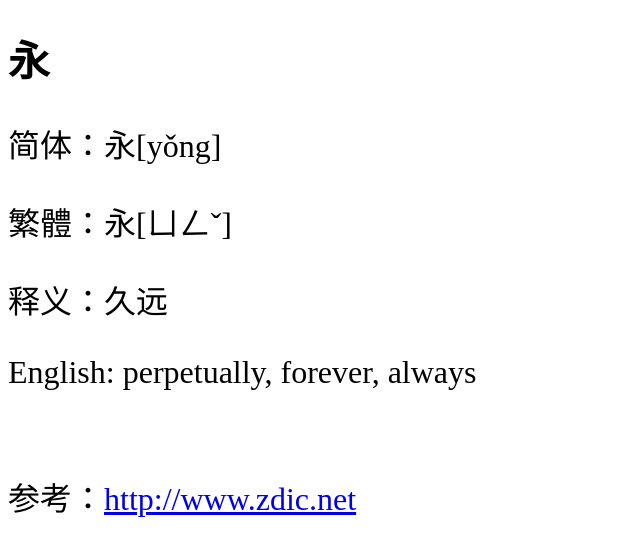
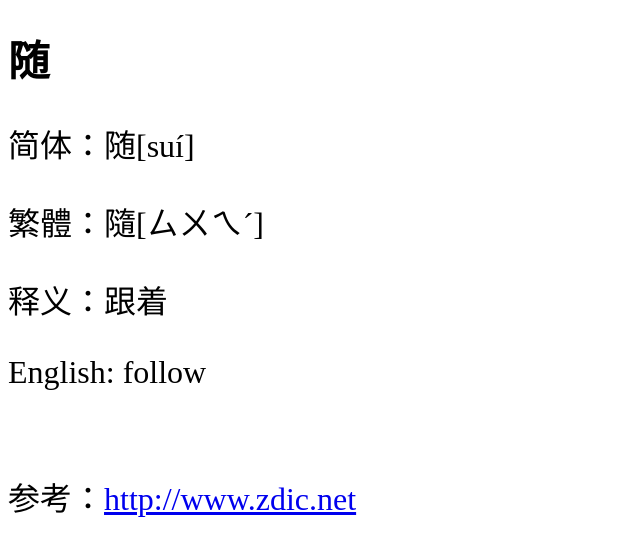
Before and after one commit to shengzhe/livecalligraphy, a Jekyll site: the page built from _posts/2012-08-31-LanTing-188.html, in a window 1280 px wide. Shown: the top 556 px of the page, without its empty margins (0-640 px from the left). Built offline with Jekyll 4.4.1, drawn with Linux system fonts in a browser that asks for light colours; Markdown is read by kramdown in place of the engine named in the settings.

Commit message:
Update 2012-08-31-LanTing-188.html

```diff
--- a/_posts/2012-08-31-LanTing-188.html
+++ b/_posts/2012-08-31-LanTing-188.html
@@ -1,11 +1,11 @@
 ---
 layout: default
-title: 兰亭集序第1个字 (1st character of Lan Ting)
+title: 兰亭集序第188个字 (188th character of Lan Ting)
 ---
-<h1>永</h1>
-<p>简体：永[yǒng]</p>
-<p>繁體：永[ㄩㄥˇ]</p>
-<p>释义：久远</p>
-<p>English: perpetually, forever, always</p>
+<h1>随</h1>
+<p>简体：随[suí]</p>
+<p>繁體：隨[ㄙㄨㄟˊ]</p>
+<p>释义：跟着</p>
+<p>English: follow</p>
 <br/>
-<p>参考：<a href="http://www.zdic.net/zd/zi/ZdicE6ZdicB0ZdicB8.htm">http://www.zdic.net</a></p>
+<p>参考：<a href="http://www.zdic.net/z/27/js/968F.htm">http://www.zdic.net</a></p>
```
